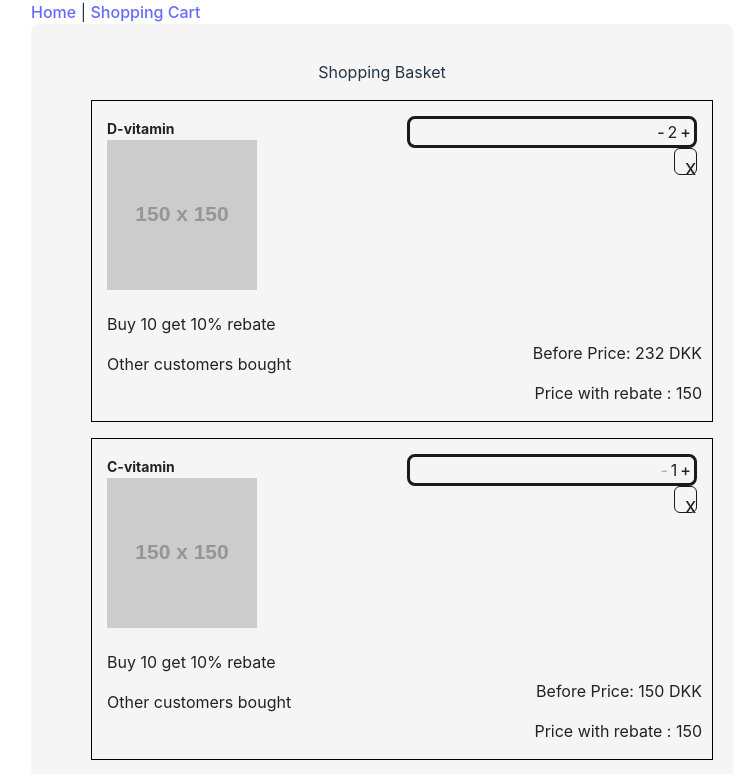
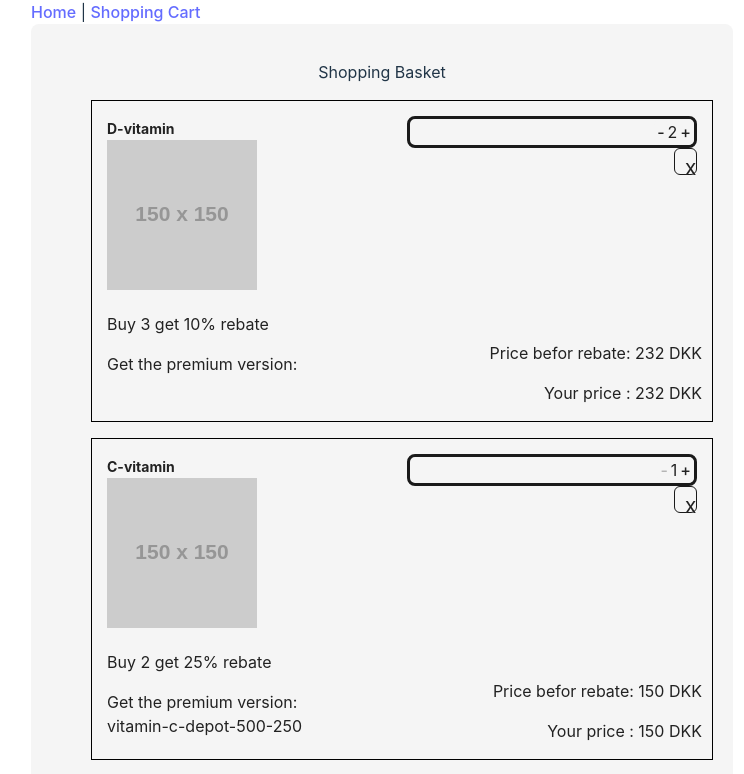
Before and after one commit to SiGoldbach/FrontendWebShop9, a React (Vite) app: page /cart in a window 1280 px wide. Shown: the top 774 px of the page, without its empty margins (258-1002 px from the left). Built offline with nearby package versions, Linux system fonts and the light colour scheme.

Commit message:
Update with a picture and now the amount rebate and total rebate is implemented

```diff
--- a/src/Components/ShoppingCart.tsx
+++ b/src/Components/ShoppingCart.tsx
@@ -13,36 +13,31 @@ interface MyShoppinCartProps {
 
 
 function ShoppingCart(props: MyShoppinCartProps) {
-    //Theese two consts define the state of this component
-    //This method is used to call display item once for each item in the shopping cart ##STYLE HERE## it has to be <li> component
-    function DisplayItemsInBasket(){
-        if (props.basket.basketItems.length===0){
-            return(
+    function DisplayItemsInBasket() {
+        if (props.basket.basketItems.length === 0) {
+            return (
                 <div className='emptyBasket'>
                     <p>The shopping cart is empty go back to the store to buy some products </p>
                 </div>
             )
         }
         else {
-            return props.basket.basketItems.map(basketItem =>
+            return props.basket.basketItems.map((basketItem, index) =>
                 <ul key={basketItem.id}>
 
                     <DisplayItem
-                        id={basketItem.id}
-                        name={basketItem.name}
-                        description={""}
-                        price={basketItem.price}
-                        currency={basketItem.currency}
-                        quantity={basketItem.quantity}
+                        basketItem={basketItem}
                         increaseQuantity={increaseQuantity}
                         decreaseQuantity={decreaseQuantity}
-                        removeItem={removeItem} />
+                        removeItem={removeItem}
+                        basketItemPrice={props.basket.priceList[index]} />
 
                 </ul>)
         }
 
 
     };
+
     /**
      * Theese next four function are passed along to display item,
      * with the purpose of chaning state of the shopping basket.
@@ -80,7 +75,7 @@ function ShoppingCart(props: MyShoppinCartProps) {
             <p> Shopping Basket  </p>
 
 
-                <DisplayItemsInBasket/>
+            <DisplayItemsInBasket />
 
             <p> Price before rebate is: {props.basket.totalPrice.priceBeforeRebate}</p>
             <p> Your price after rebate is: {props.basket.totalPrice.priceAfterRebate} </p>
--- a/src/Components/displayItem.tsx
+++ b/src/Components/displayItem.tsx
@@ -1,20 +1,17 @@
 import '../Pages/index.css'
+import {BasketItem,Price} from '../TSReusedTypes/ItemsAndPrices'
 
 
-type MyDisplayItemProps = {
-    id: string;
-    name: string;
-    description: string;
-    price: number;
-    currency: string;
-    quantity: number;
+type displayItemProps = {
+    basketItem: BasketItem;
+    basketItemPrice: Price;
     decreaseQuantity: (id: string) => void;
     increaseQuantity: (id: string) => void;
     removeItem: (id: string) => void;
 
-}
+};
 
-function DisplayItem(item: MyDisplayItemProps) {
+function DisplayItem(props: displayItemProps) {
     return (
         <>
 
@@ -22,28 +19,28 @@ function DisplayItem(item: MyDisplayItemProps) {
             <div className="displayItem">
                 <div className="leftColumn">
                     <div>
-                        <b className='displayItemName'>{item.name}</b>
+                        <b className='displayItemName'>{props.basketItem.name}</b>
                     </div>
                     <div>
                         <img src="https://via.placeholder.com/150" alt="PlaceholderImage" />
                     </div>
                     <div>
-                        <p> Buy 10 get 10% rebate </p>
-                        <p> Other customers bought</p>
+                        <p> Buy {props.basketItem.rebateQuantity} get {props.basketItem.rebatePercent}% rebate </p>
+                        <p> Get the premium version: <br></br> {props.basketItem.upsellProductId}</p>
                     </div>
                 </div>
                 <div className="rightColumn">
                     <div className="displayItemQuant">
-                        <button className="quantityButton" onClick={() => item.decreaseQuantity(item.id)}>
-                            <span style={item.quantity === 1 ? { color: "#b5b5b5" } : {}}>-</span>
+                        <button className="quantityButton" onClick={() => props.decreaseQuantity(props.basketItem.id)}>
+                            <span style={props.basketItem.quantity === 1 ? { color: "#b5b5b5" } : {}}>-</span>
                         </button>
-                        {item.quantity}
-                        <button className="quantityButton" onClick={() => item.increaseQuantity(item.id)}>+</button>
+                        {props.basketItem.quantity}
+                        <button className="quantityButton" onClick={() => props.increaseQuantity(props.basketItem.id)}>+</button>
                     </div>
-                    <button className="removeItemButton" onClick={() => item.removeItem(item.id)}>X</button>
+                    <button className="removeItemButton" onClick={() => props.removeItem(props.basketItem.id)}>X</button>
                     <div className="displayItemPrice">
-                        <p>Before Price: {item.price * item.quantity} {item.currency}</p>
-                        <p>Price with rebate : 150</p>
+                        <p>Price befor rebate: {props.basketItemPrice.priceBeforeRebate} {props.basketItem.currency}</p>
+                        <p>Your price : {props.basketItemPrice.priceAfterRebate} {props.basketItem.currency}</p>
                     </div>
                 </div>
             </div>
--- a/src/Pages/App.tsx
+++ b/src/Pages/App.tsx
@@ -91,7 +91,7 @@ function calculateItemPrices(basketItems: BasketItem[]) {
       const price: Price = {
         priceBeforeRebate: item.price * item.quantity,
         rebatePercentage: item.rebatePercent,
-        priceAfterRebate: (item.price * item.quantity) / item.rebatePercent
+        priceAfterRebate: (item.price * item.quantity) - ((item.price * item.quantity)*(item.rebatePercent/100))
 
       };
       itemPrices.push(price)
@@ -116,7 +116,7 @@ function calculateTotalPrice(itemPrices: Price[]) {
   const staticTotalRebateInPercent: number = 10;
   const staticTotalRebateTreshold: number = 300;
   const totalBeforeRebate: number = itemPrices.reduce((acc, curr) => {
-    return acc + curr.priceBeforeRebate;
+    return acc + curr.priceAfterRebate;
   }, 0);
   var priceAfterRebate = totalBeforeRebate;
   if (totalBeforeRebate >= staticTotalRebateTreshold) {
```
Lines whose indentation alone changed are shown as unchanged.
